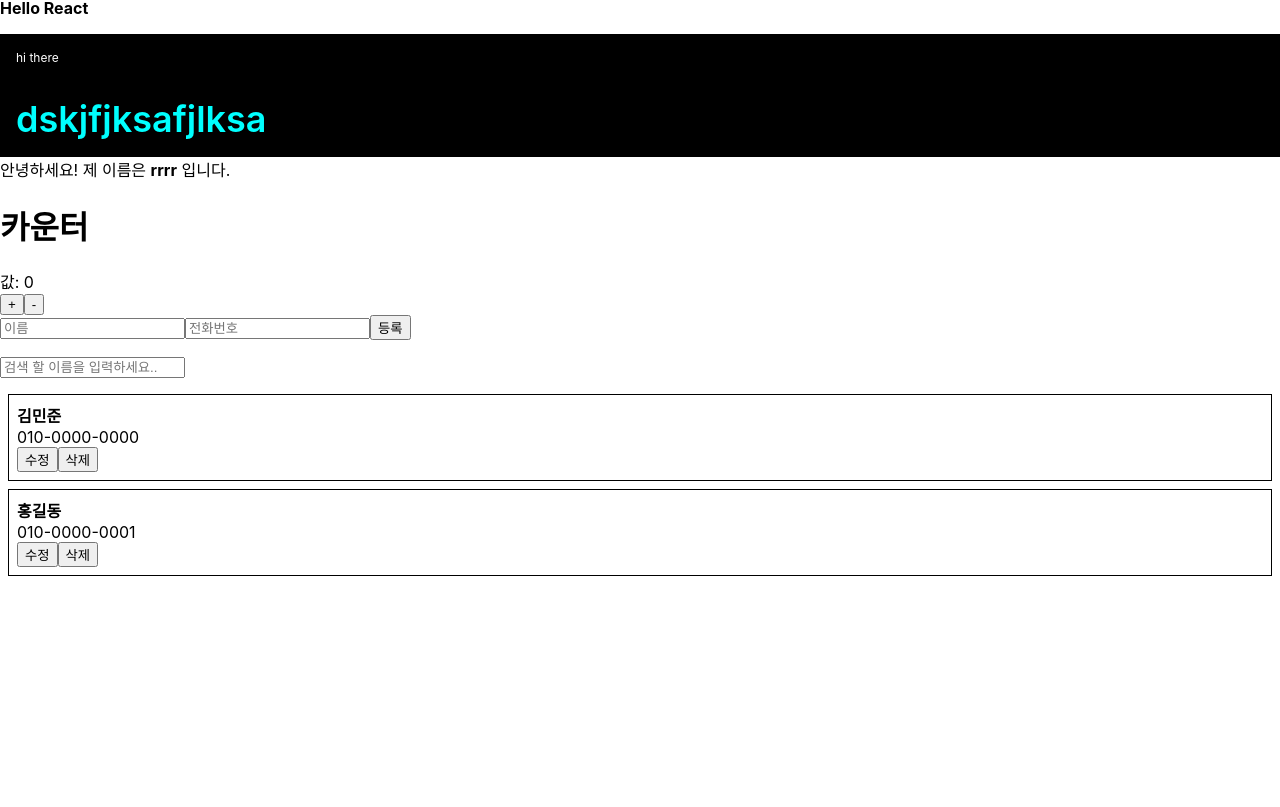
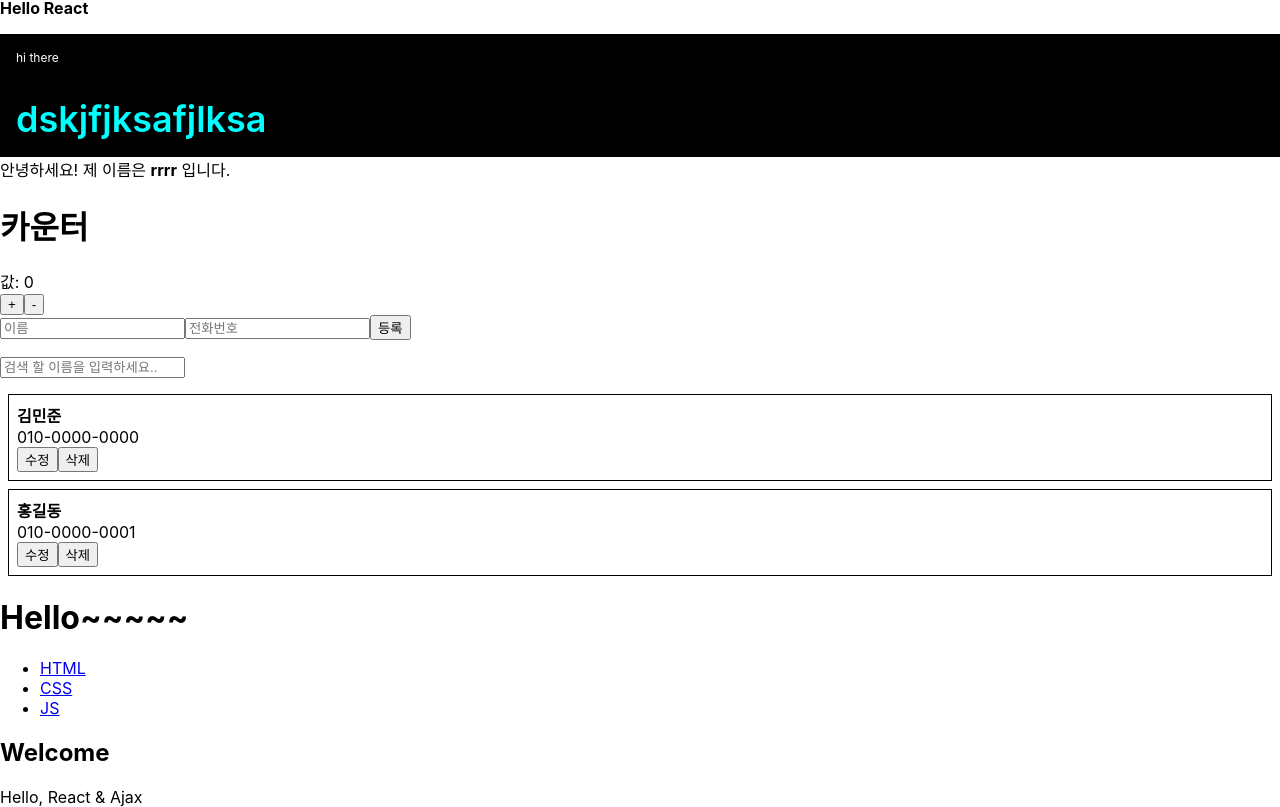
Before and after one commit to KWANGSIC/mireact, a React (Create React App) app: page / in a window 1280 px wide. Shown: the part 429-1236 px from the top of the page. Before the commit the page ends 1013 px from the top, so only its background shows below. Built offline with nearby package versions, Linux system fonts and the light colour scheme.

Commit message:
Ajax 연습

```diff
--- /dev/null
+++ b/public/1.json
@@ -0,0 +1,5 @@
+{
+  "id": "1",
+  "title": "HTML",
+  "desc": "HTML is ..."
+}
--- /dev/null
+++ b/public/2.json
@@ -0,0 +1,5 @@
+{
+  "id": "2",
+  "title": "CSS",
+  "desc": "CSS is ..."
+}
--- /dev/null
+++ b/public/3.json
@@ -0,0 +1,5 @@
+{
+  "id": "3",
+  "title": "JS",
+  "desc": "JS is ..."
+}
--- /dev/null
+++ b/public/list.json
@@ -0,0 +1,5 @@
+[
+  {"id": 1, "title": "HTML"},
+  {"id": 2, "title": "CSS"},
+  {"id": 3, "title": "JS"}
+]
--- /dev/null
+++ b/src/AjaxTest.js
@@ -0,0 +1,24 @@
+import React, { Component } from 'react';
+
+class AjaxTest extends Component {
+    render() {
+        return (
+            <div>
+                <h1>Hello~~~~~</h1>
+                <nav>
+                    <ul>
+                        <li><a href="1">HTML</a></li>
+                        <li><a href="2">CSS</a></li>
+                        <li><a href="3">JS</a></li>
+                    </ul>
+                </nav>
+                <article>
+                    <h2>Welcome</h2>
+                    Hello, React & Ajax
+                </article>
+            </div>
+        );
+    }
+}
+
+export default AjaxTest;
--- a/src/App.js
+++ b/src/App.js
@@ -9,6 +9,7 @@ import CreateContents from "./CreateContents";
 import UpdateContents from "./UpdateContents";
 import PhoneForm from "./PhoneForm";
 import PhoneInfoList from "./PhoneInfoList";
+import AjaxTest from "./AjaxTest";
 
 
 class ReadContents extends Component {
@@ -292,6 +293,8 @@ class App extends Component {
                     onRemove={this.handleRemove}
                     onUpdate={this.handleUpdate}
                 />
+
+                <AjaxTest></AjaxTest>
             </div>
         );
     }
```
